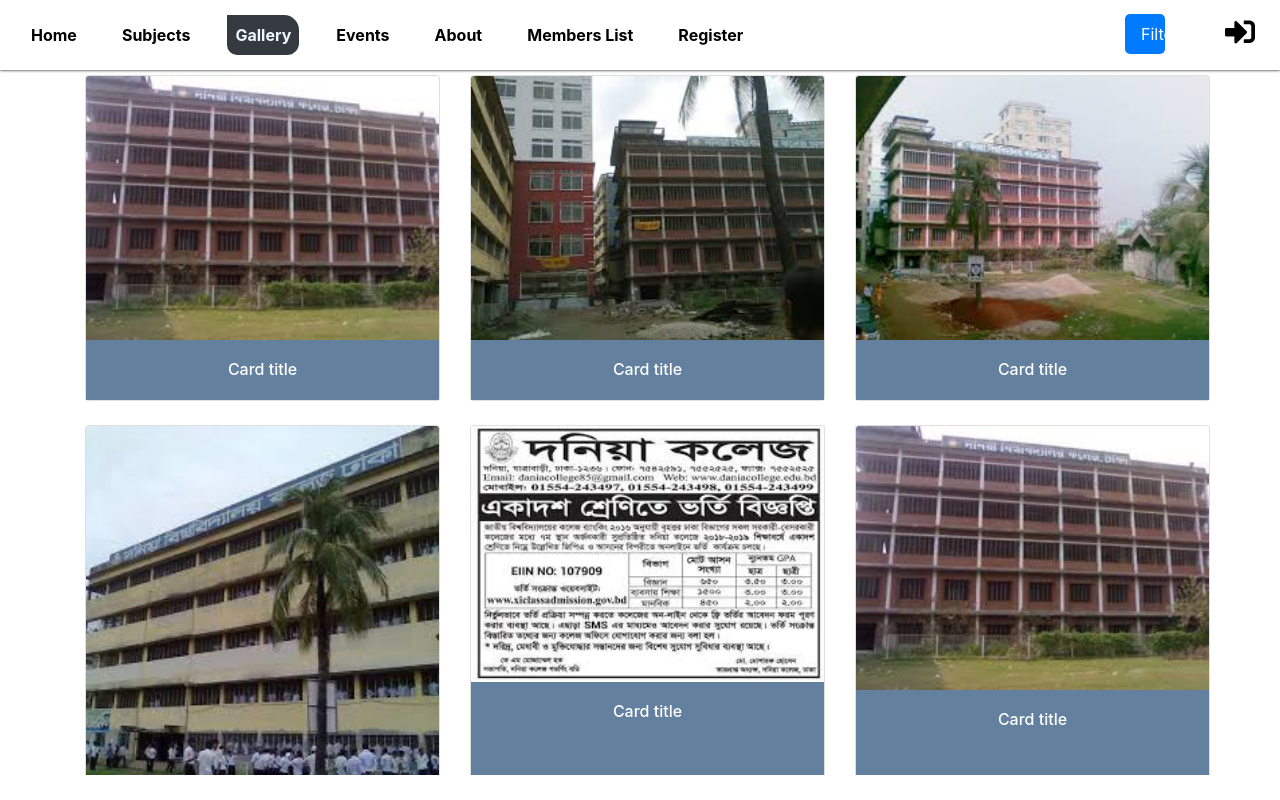
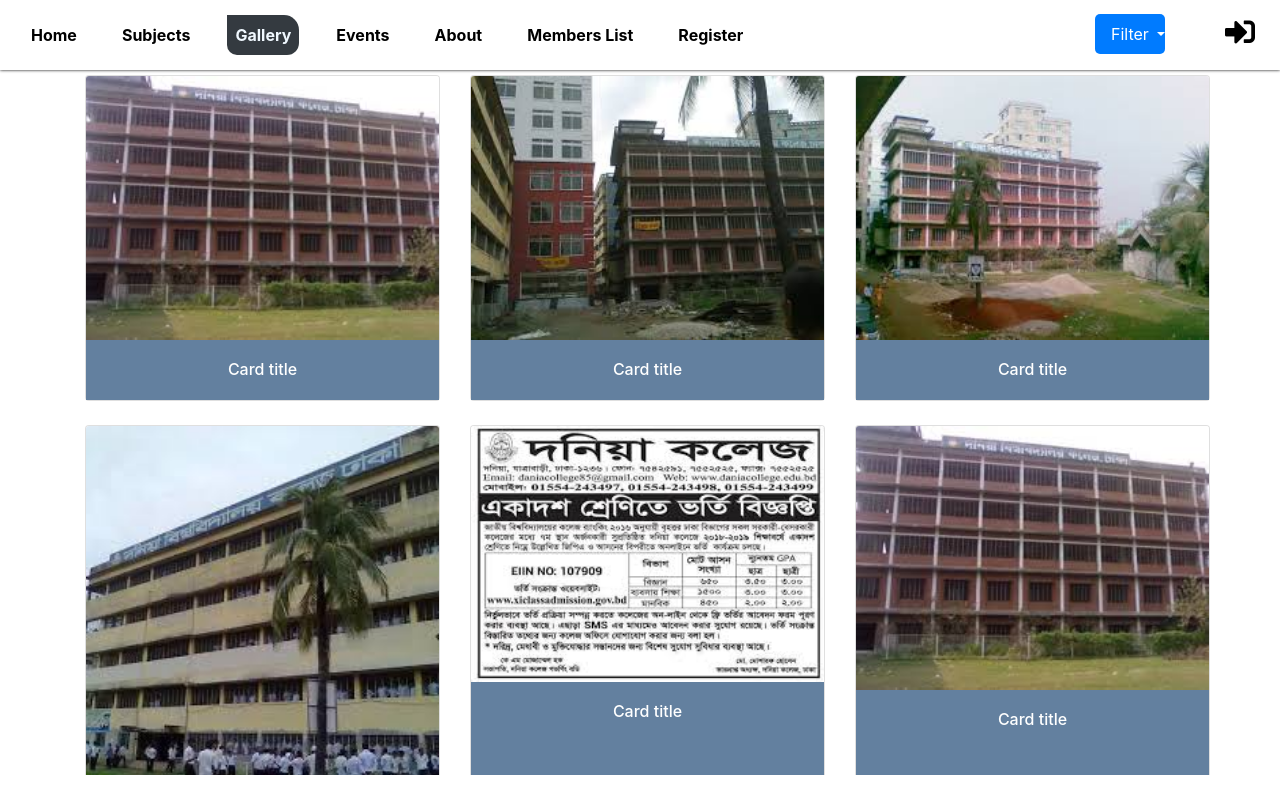
Before and after one commit to ScienceClubofDaniaCollege/ScienceClubofDaniaCollege.github.io, a plain HTML site: page html/gallery.html in a window 1280 px wide. Drawn offline with nearby package versions, Linux system fonts and the light colour scheme.

Commit message:
Update gallery.css

```diff
--- a/css/gallery.css
+++ b/css/gallery.css
@@ -11,7 +11,7 @@
     border: none;
 }
 .filterbtn{
-    Width:40px;
+    Width:70px;
     position: absolute;
     right: 100px;
     top: 14px;
```
